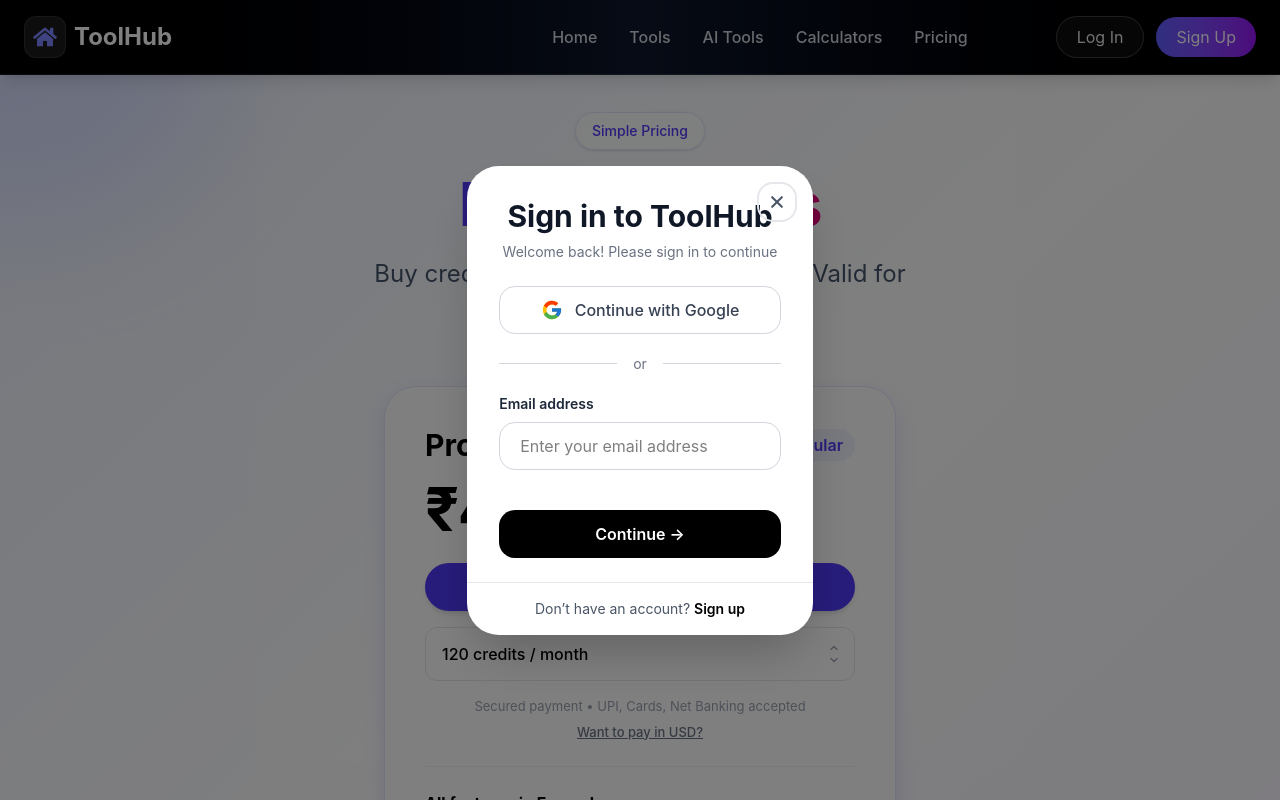
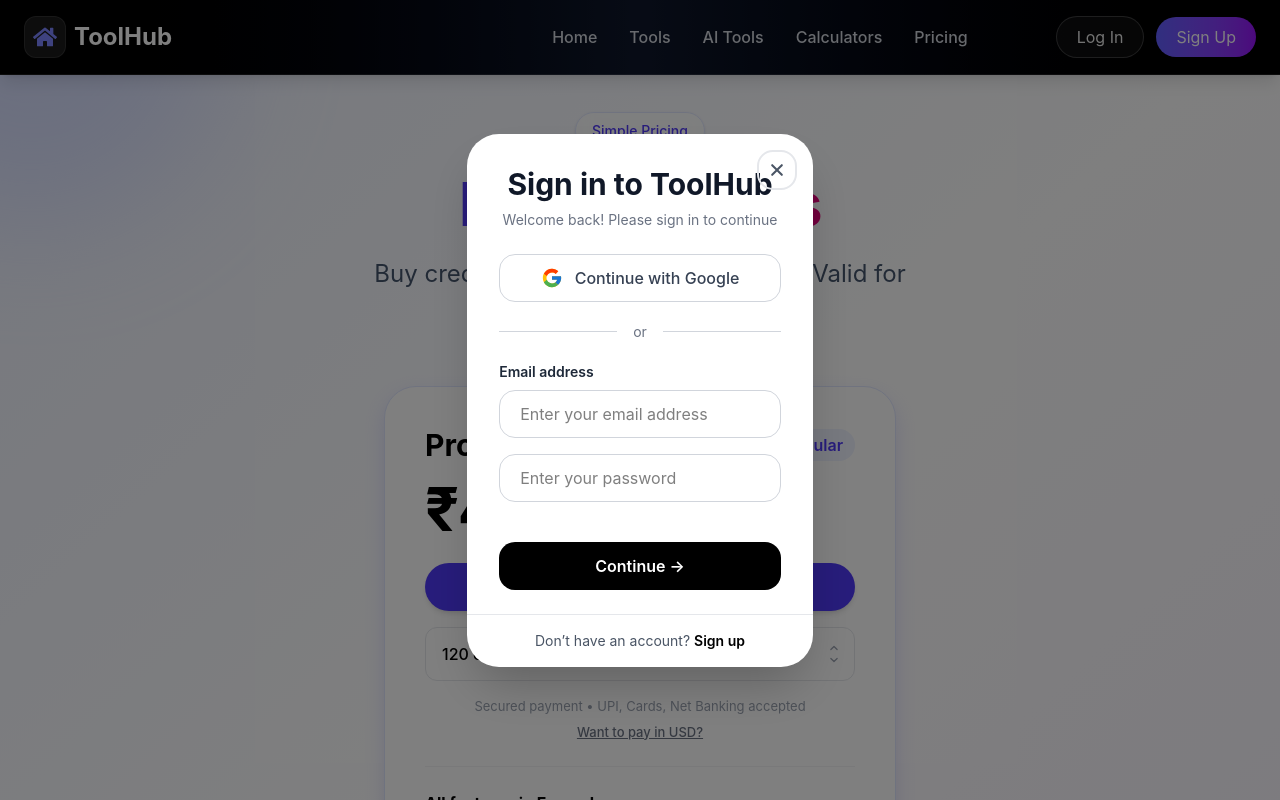
Before and after one commit to shashikant02-dot/Tool-Hub, a Next.js app: page /pricing in a window 1280 px wide. Both pictures are taken after a click on the button "Log In". Shown: the top 800 px of the page. Built offline with nearby package versions, Linux system fonts and the light colour scheme.

Commit message:
Initial commit

```diff
--- a/src/app/components/LoginModal.jsx
+++ b/src/app/components/LoginModal.jsx
@@ -34,6 +34,7 @@
             Continue with Google
           </button>
 
+
           {/* Divider */}
           <div className="flex items-center gap-4 my-5">
             <div className="flex-1 h-px bg-gray-300"></div>
@@ -52,6 +53,13 @@
               placeholder="Enter your email address"
               className="w-full h-12 px-5 rounded-2xl border border-gray-300 outline-none focus:border-black"
             />
+             <div className="relative mt-4">
+            <input
+              type="password"
+              placeholder="Enter your password"
+              className="w-full h-12 px-5 pr-12 rounded-2xl border border-gray-300 outline-none focus:border-black"
+            />
+            </div>
           </div>
 
           {/* Password */}
--- a/src/app/components/SignupModal.jsx
+++ b/src/app/components/SignupModal.jsx
@@ -39,6 +39,13 @@
             <div className="flex-1 h-px bg-gray-300"></div>
           </div>
 
+
+ <input
+            type="text"
+            placeholder="Enter Your Name"
+            className="w-full mb-4 h-12 px-5 rounded-2xl border border-gray-300 outline-none focus:border-black"
+          />
+
           <input
             type="email"
             placeholder="Enter your email address"
```
